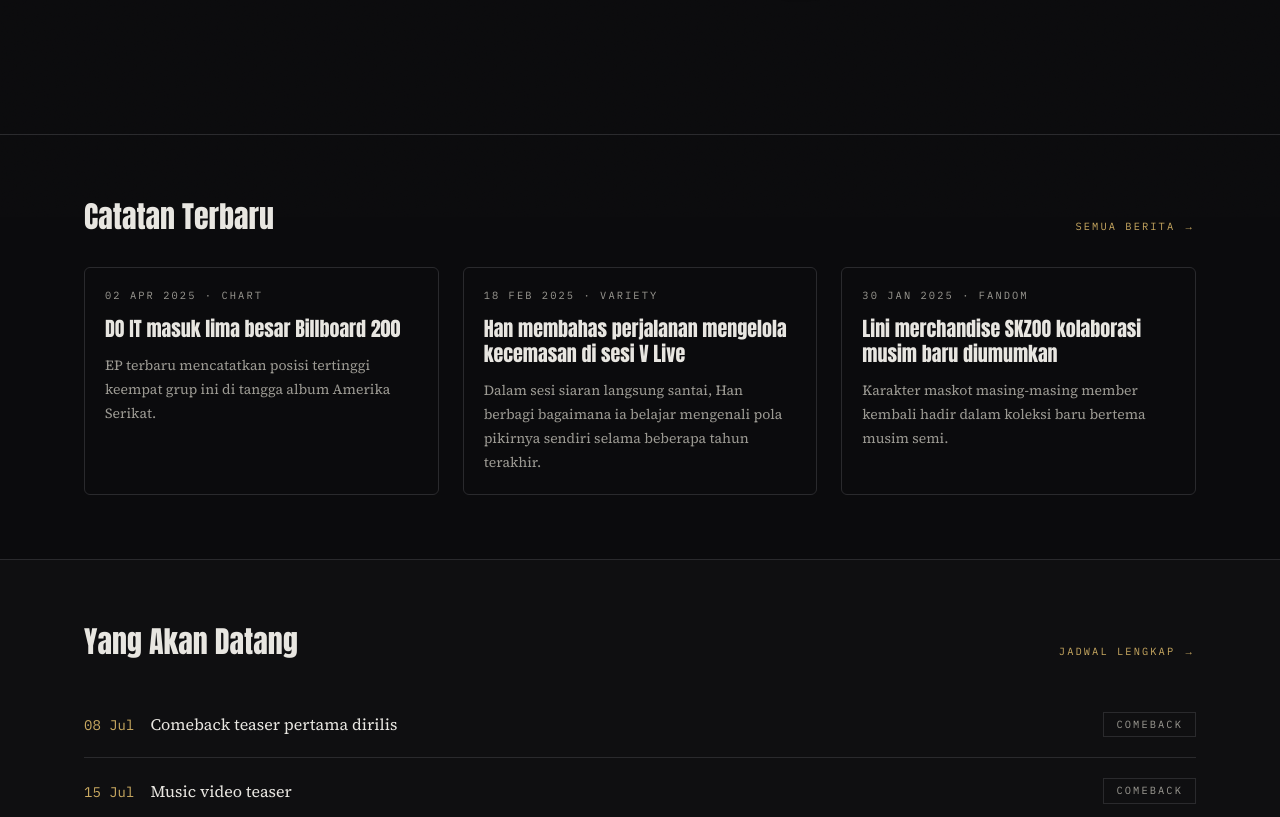
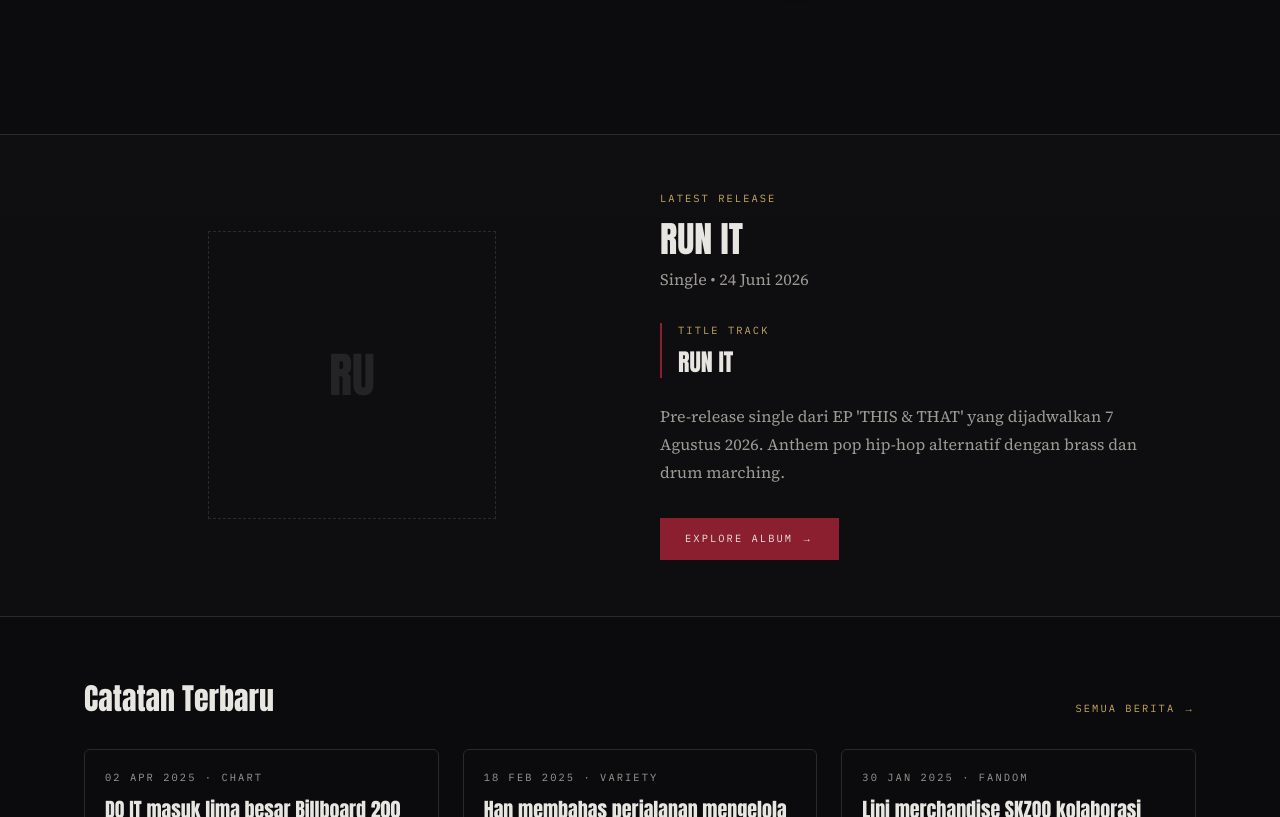
Before and after one commit to naufaldzakwannn/straykids, a Next.js app: page / in a window 1280 px wide. Shown: the part 583-1400 px from the top of the page. Built offline with nearby package versions, Linux system fonts and the light colour scheme.

Commit message:
Added Latest Releases

```diff
--- a/app/page.tsx
+++ b/app/page.tsx
@@ -1,7 +1,11 @@
 import Link from "next/link";
+import Image from "next/image";
 import PhotocardStack from "./components/PhotocardStack";
 import { news } from "@/lib/news";
 import { schedule } from "@/lib/schedule";
+import { releases } from "@/lib/discography";
+
+const latestRelease = [...releases].sort((a, b) => new Date(b.date).getTime() - new Date(a.date).getTime())[0];
 
 export default function HomePage() {
   const latestNews = news.slice(0, 3);
@@ -42,6 +46,49 @@ export default function HomePage() {
                 Jelajah Gallery
               </Link>
             </div>
+          </div>
+        </div>
+      </section>
+
+      <section className="border-b border-line bg-surface/30">
+        <div className="mx-auto grid max-w-6xl gap-10 px-5 py-14 md:grid-cols-2 md:items-center">
+          {/* Cover */}
+          <div className="mx-auto">
+            {latestRelease.cover ? (
+              <Image src={latestRelease.cover} alt={latestRelease.title} width={320} height={320} className="rounded border border-line object-cover" />
+            ) : (
+              <div className="flex aspect-square w-72 items-center justify-center border border-dashed border-line">
+                <span className="font-display text-5xl text-paper/10">{latestRelease.title.slice(0, 2)}</span>
+              </div>
+            )}
+          </div>
+
+          {/* Info */}
+          <div>
+            <p className="label-tag text-gold">Latest Release</p>
+
+            <h2 className="mt-3 font-display text-4xl text-paper">{latestRelease.title}</h2>
+
+            <p className="mt-2 text-paperdim">
+              {latestRelease.type} •{" "}
+              {new Date(latestRelease.date).toLocaleDateString("id-ID", {
+                day: "2-digit",
+                month: "long",
+                year: "numeric",
+              })}
+            </p>
+
+            <div className="mt-8 border-l-2 border-maroon pl-4">
+              <p className="label-tag text-gold">TITLE TRACK</p>
+
+              <h3 className="mt-2 font-display text-2xl text-paper">{latestRelease.titleTrack}</h3>
+            </div>
+
+            <p className="mt-6 max-w-lg leading-7 text-paperdim">{latestRelease.note}</p>
+
+            <Link href={`/discography/${latestRelease.slug}`} className="mt-8 inline-flex border border-maroon bg-maroon px-6 py-3 label-tag text-paper transition hover:bg-transparent hover:text-maroon">
+              Explore Album →
+            </Link>
           </div>
         </div>
       </section>
```
